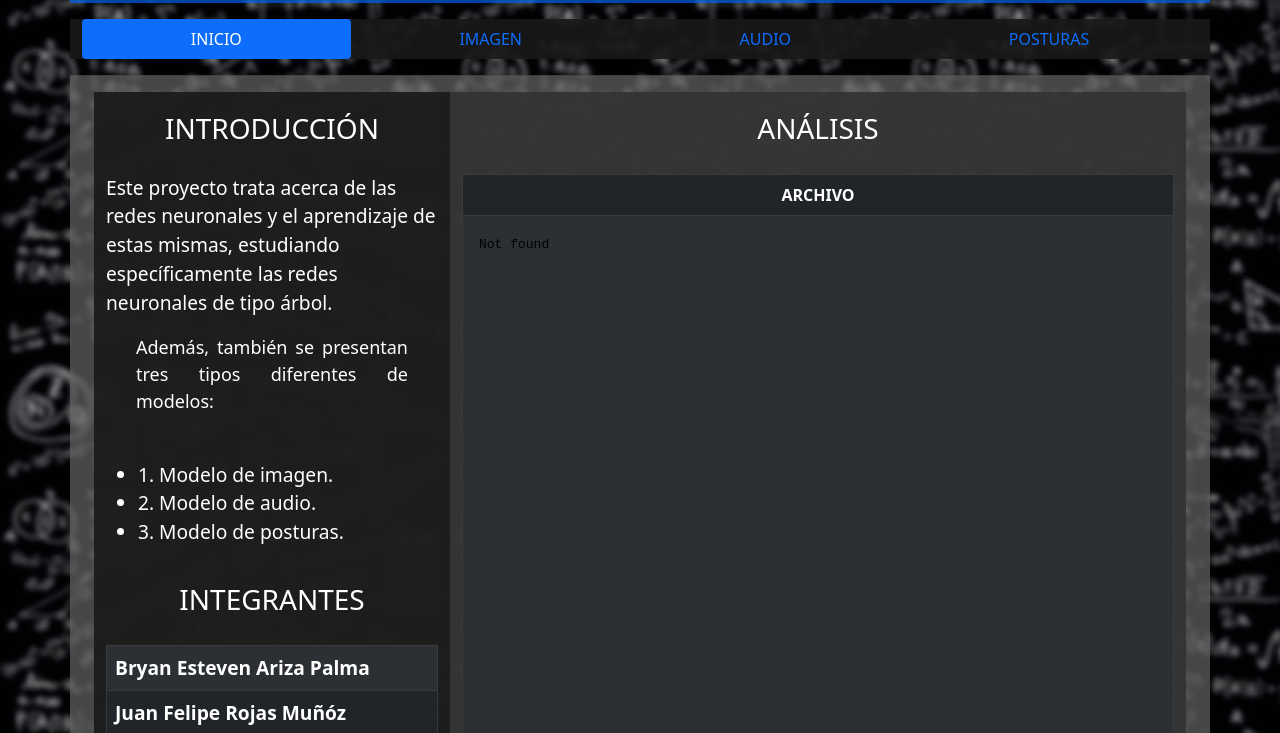
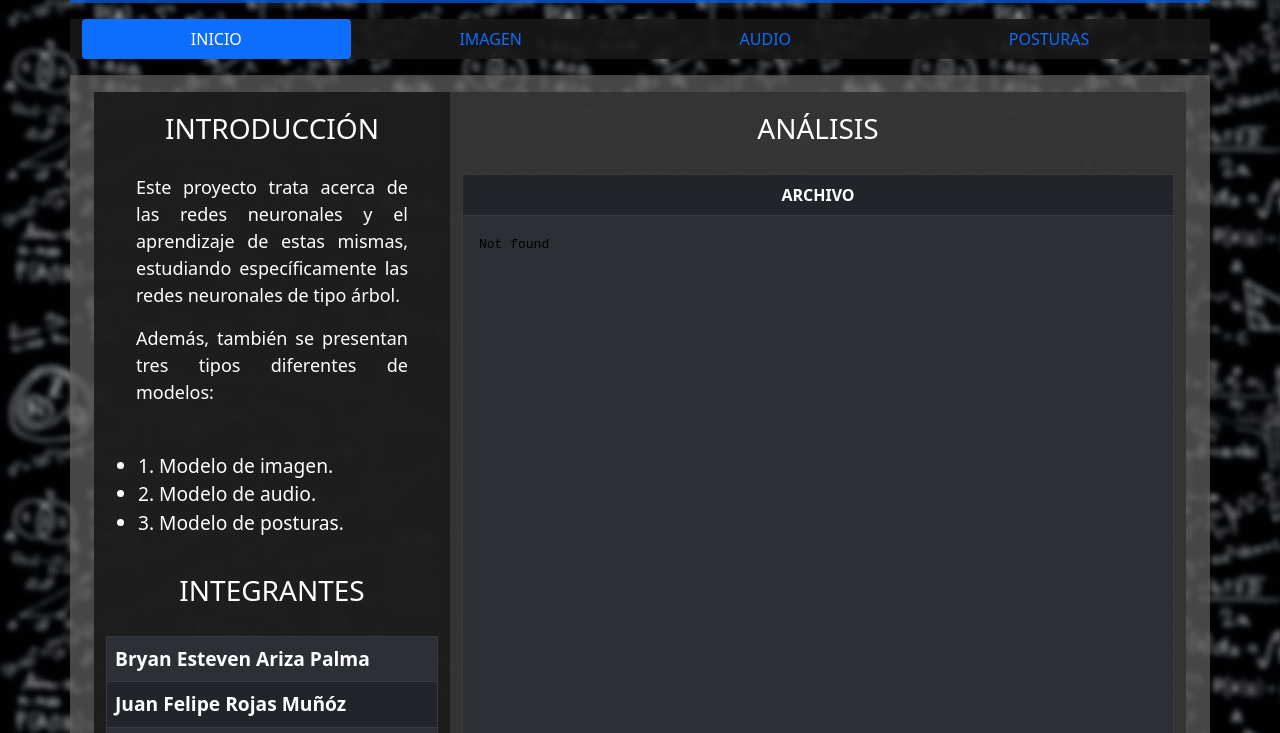
Before and after one commit to FelipeParraCastro/Proyecto-Final, a plain HTML site: page index.html in a window 1280 px wide. Shown: the part 93-826 px from the top of the page. Drawn offline with nearby package versions, Linux system fonts and the light colour scheme.

Commit message:
Versión final del archivo stylesheet.css

```diff
--- a/stylesheet.css
+++ b/stylesheet.css
@@ -70,6 +70,14 @@ a:hover.bl, a:focus.bl{
 	font-size: large;
 }
 
+.p-des-1{
+	padding: 30px;
+	padding-top: 0px;
+	padding-bottom: 0px;
+	text-align: justify;
+	font-size: large;
+}
+
 header, footer{
 	padding: 20px;
 	background: rgba(0,102,255,.65);
```
